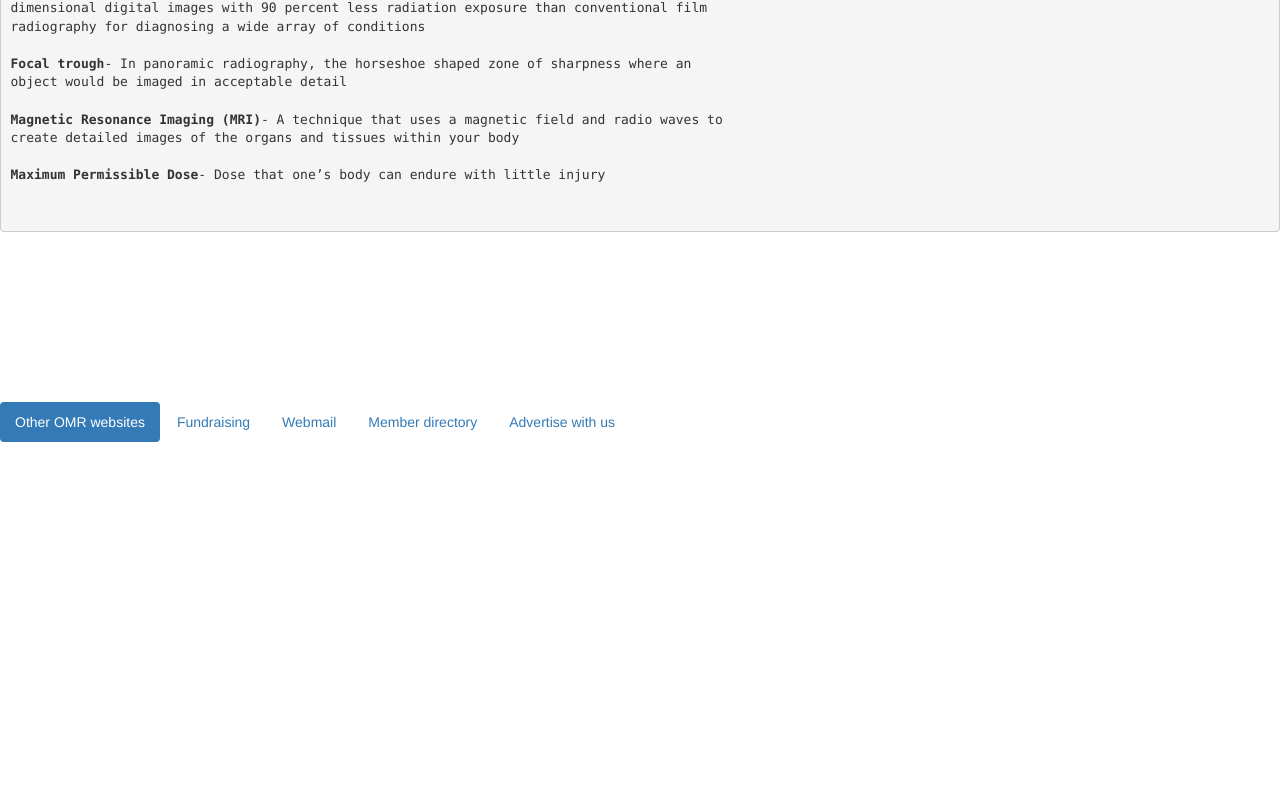
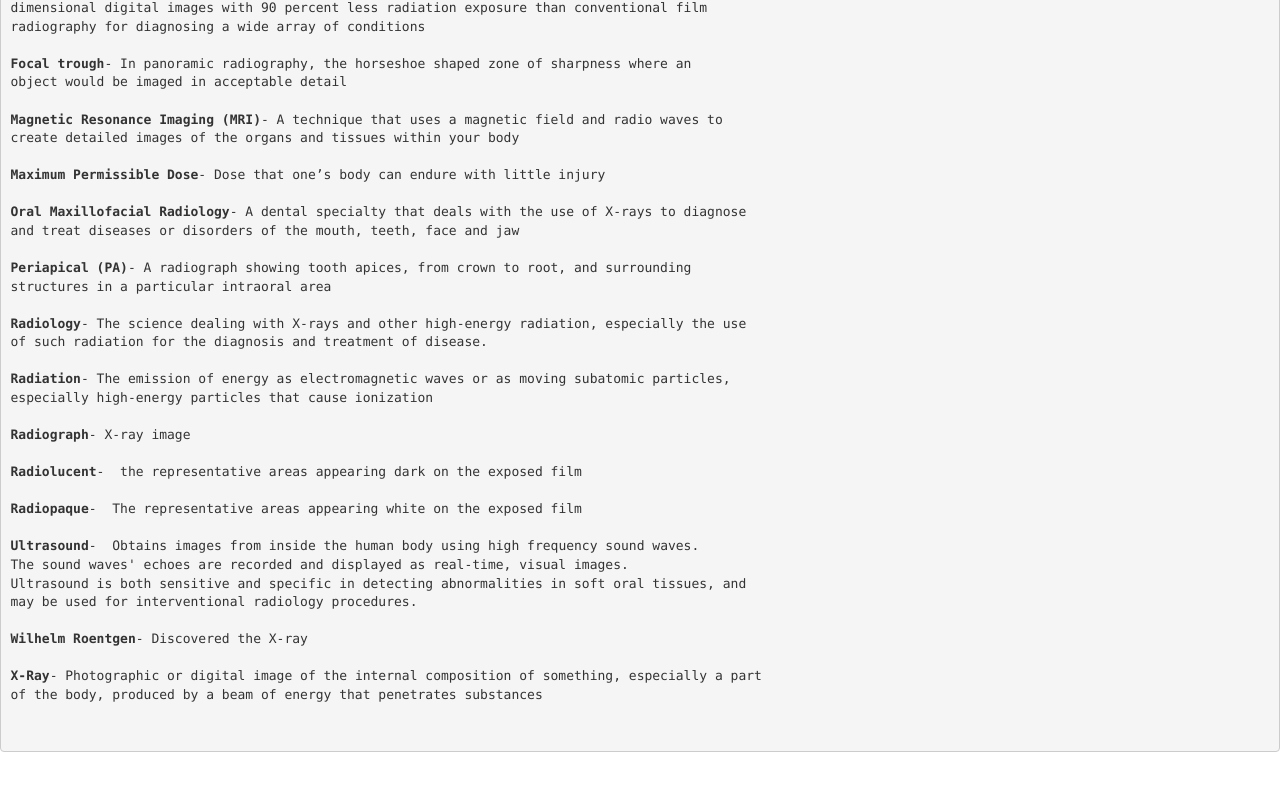
Before and after one commit to omr1/omr1.github.io, a plain HTML site: page PR/PR4/index.html in a window 1280 px wide. Shown: the part 449-1240 px from the top of the page. Before the commit the page ends 891 px from the top, so only its background shows below. Drawn offline with nearby package versions, Linux system fonts and the light colour scheme.

Commit message:
Initial commit

```diff
--- a/PR/PR4/index.html
+++ b/PR/PR4/index.html
@@ -95,6 +95,34 @@ create detailed images of the organs and tissues within your body
 
 <b>Maximum Permissible Dose</b>- Dose that one’s body can endure with little injury
 
+<b>Oral Maxillofacial Radiology</b>- A dental specialty that deals with the use of X-rays to diagnose
+and treat diseases or disorders of the mouth, teeth, face and jaw
+
+<b>Periapical (PA)</b>- A radiograph showing tooth apices, from crown to root, and surrounding
+structures in a particular intraoral area
+
+<b>Radiology</b>- The science dealing with X-rays and other high-energy radiation, especially the use
+of such radiation for the diagnosis and treatment of disease.
+
+<b>Radiation</b>- The emission of energy as electromagnetic waves or as moving subatomic particles,
+especially high-energy particles that cause ionization
+
+<b>Radiograph</b>- X-ray image
+
+<b>Radiolucent</b>-  the representative areas appearing dark on the exposed film
+
+<b>Radiopaque</b>-  The representative areas appearing white on the exposed film
+
+<b>Ultrasound</b>-  Obtains images from inside the human body using high frequency sound waves.
+The sound waves' echoes are recorded and displayed as real-time, visual images.
+Ultrasound is both sensitive and specific in detecting abnormalities in soft oral tissues, and
+may be used for interventional radiology procedures.
+
+<b>Wilhelm Roentgen</b>- Discovered the X-ray
+
+<b>X-Ray</b>- Photographic or digital image of the internal composition of something, especially a part
+of the body, produced by a beam of energy that penetrates substances
+
 	</pre>
 </div>
 <br/>
```
